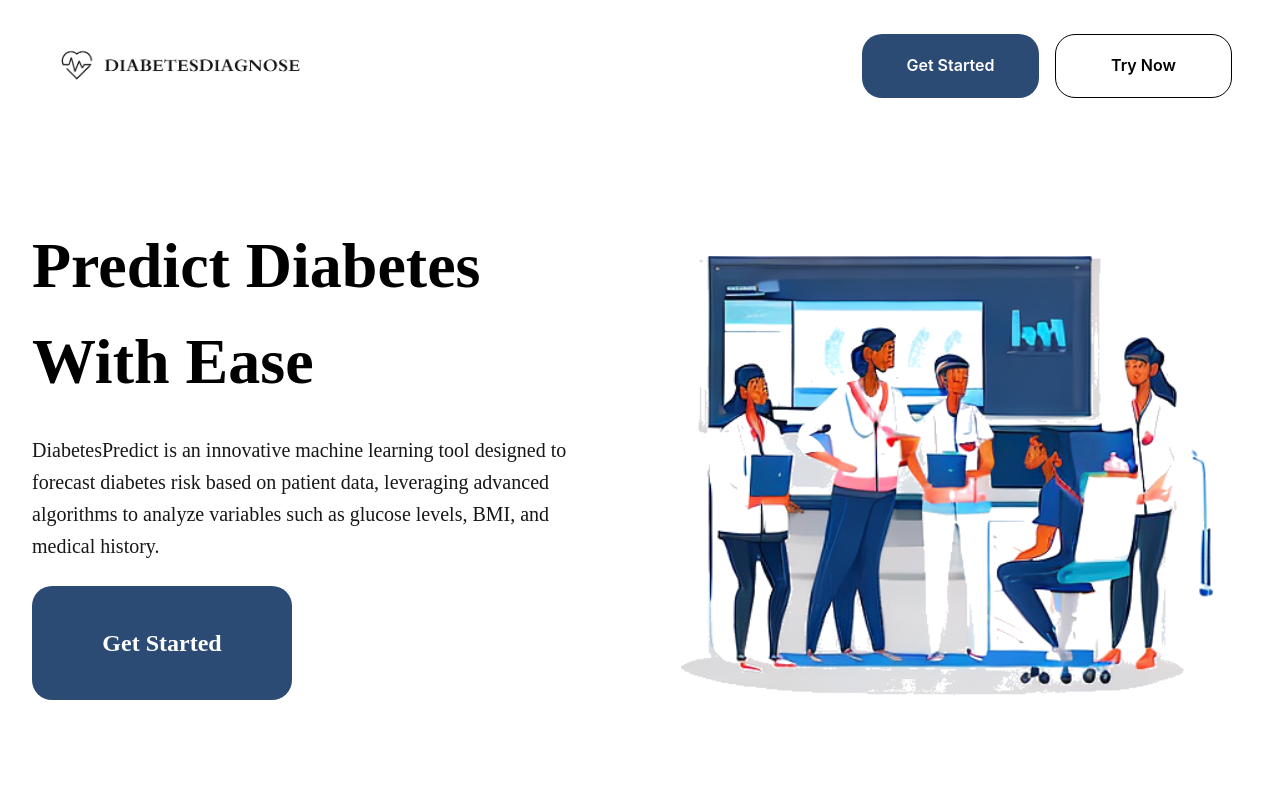
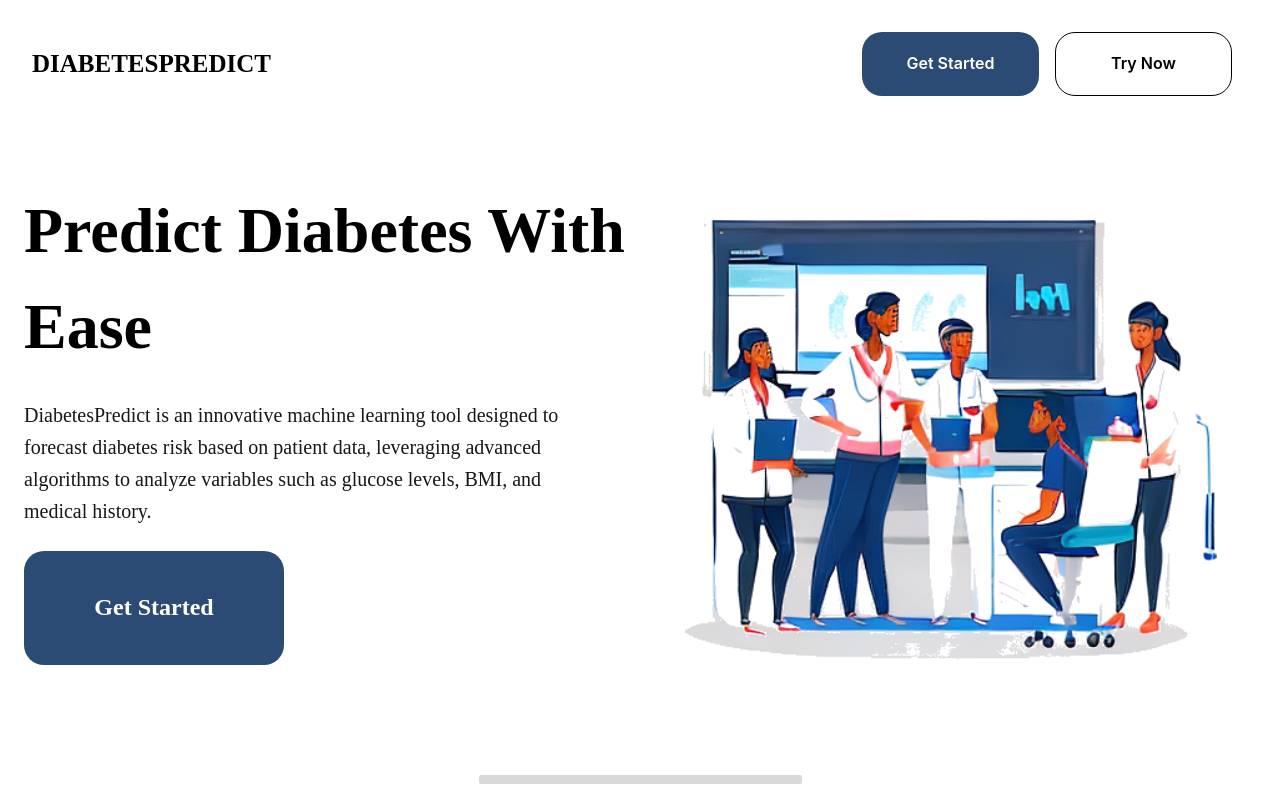
Before and after one commit to kollie-coder/diabetes-prediction-software, a React (Vite) app: page / in a window 1280 px wide. Shown: the top 800 px of the page. Built offline with nearby package versions, Linux system fonts and the light colour scheme.

Commit message:
10th commit

```diff
--- a/src/components/Diagnose/Diagnose.jsx
+++ b/src/components/Diagnose/Diagnose.jsx
@@ -23,7 +23,7 @@ const Diagnose = () => {
             fontSize='32px'
             fontFamily='Poppins'
             fontWeight={700}
-            lineHeight='28.07px'
+            lineHeight={'38.07px'}
             py={4}
 
           >
--- a/src/components/Guide/Guide.jsx
+++ b/src/components/Guide/Guide.jsx
@@ -8,7 +8,7 @@ const Guide = () => {
      <Box my={5} px={4}>
 
 <Text color='#171717' fontSize='32px' fontFamily='Source Sans Pro'
-  fontWeight={700} lineHeight='48px' py={20}>
+  fontWeight={700} lineHeight='48px' py={{base:10, md:20}} mt={{base:20,md:0}}>
   How it works
 </Text>
 
--- a/src/components/Hero/Hero.jsx
+++ b/src/components/Hero/Hero.jsx
@@ -8,19 +8,20 @@ const Hero = () => {
 
   return (
     <>
-      <Flex alignItems="center" gap={4} flexWrap={{ base: "wrap", md: "nowrap" }} px={4} mt={{sm:6,md:2}}>
+      <Flex alignItems="center" gap={6} flexWrap={{ base: "wrap", md: "nowrap" }} px={2} mt={{base:10,md:2}}>
         <Flex
           flex={{ base: "auto", md: 1 }}
           direction="column"
           gap={6}
-          textAlign={{ base: "center", md: "initial" }}
+          //textAlign={{ base: "center", md: "initial" }}
           maxWidth={{ base: "100%", md: "50%" }}
         >
           <Text
-            fontSize={{ base: "30px", md: "64px" }}
+            fontSize={{ base: "40px", md: "64px" }}
             fontWeight={700}
             fontFamily="Poppins"
-            lineHeight={{ base: "45px", md: "96px" }}
+            lineHeight={{ base: "50px", md: "96px" }}
+            maxWidth={{ base: "318px", md: "674px" }}
           >
             Predict Diabetes With Ease
           </Text>
--- a/src/components/Navbar/Navbar.jsx
+++ b/src/components/Navbar/Navbar.jsx
@@ -1,4 +1,4 @@
-import { Box, Button, Container, Flex, Image } from '@chakra-ui/react'
+import { Box, Button, Container, Flex, Image, Text } from '@chakra-ui/react'
 import React from 'react'
 import Logo from "../../assets/logo.png";
 import { Link } from 'react-router-dom';
@@ -8,10 +8,11 @@ const Navbar = () => {
   return (
     <Container maxW={"full"} px={4} >
 
-      <Flex justifyContent={"space-between"} alignItems={"center"}>
+      <Flex justifyContent={"space-between"} alignItems={"center"} pt={8}>
 
         <Link to={"/"}>
-      <Image src={Logo} alt='logo' w={{base:60, lg:80}}/>
+    {  /*<Image src={Logo} alt='logo' w={{base:60, lg:80}}/>*/}
+       <Text fontSize={{base:"18px", sm:"22px", md:"25px"}} fontWeight={600} fontFamily={"Poppins"} pl={4}>DIABETESPREDICT</Text>
       </Link>
 
       <Flex gap={4} display={{base:"none", md:"flex"}} pr={8}>
```
